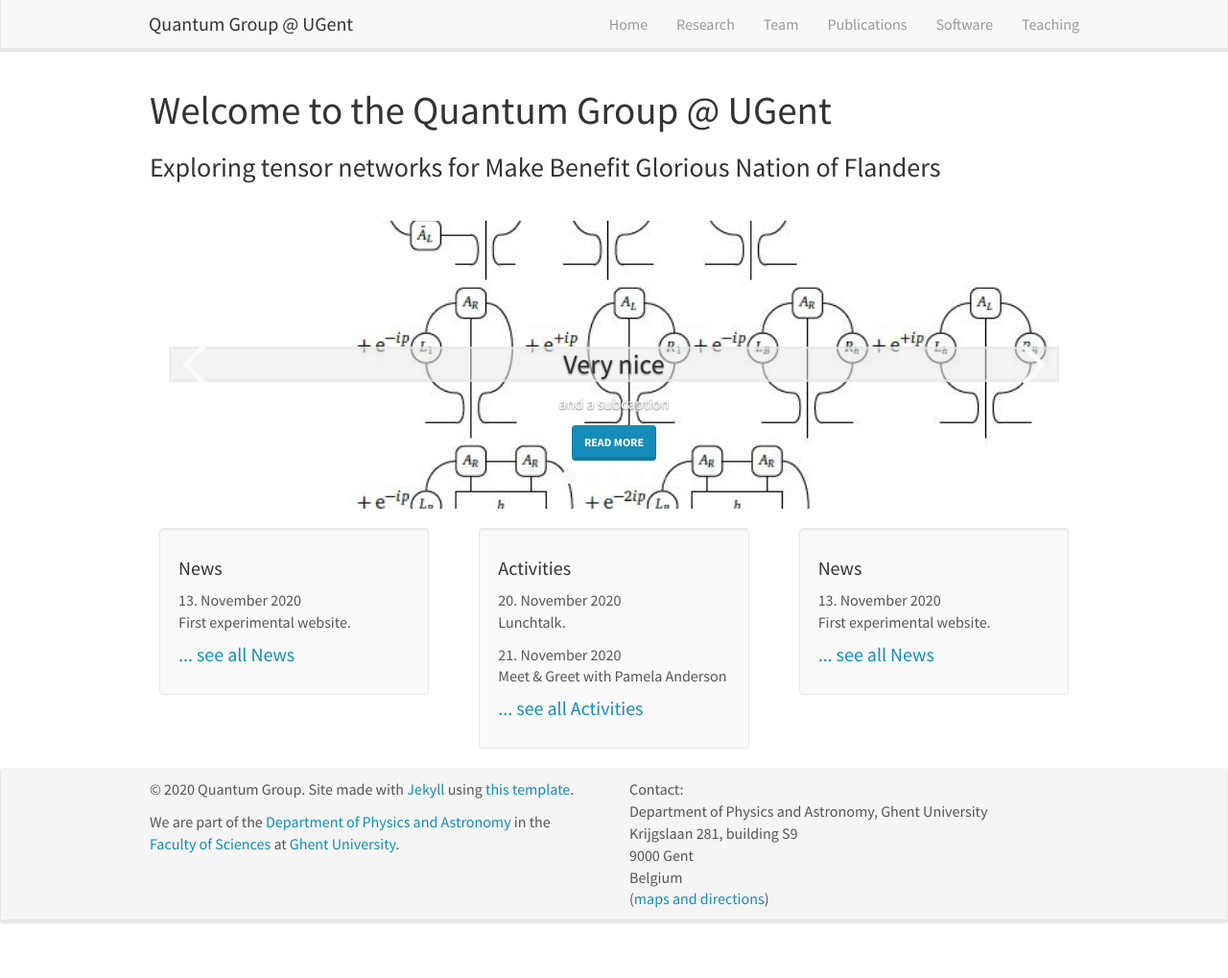
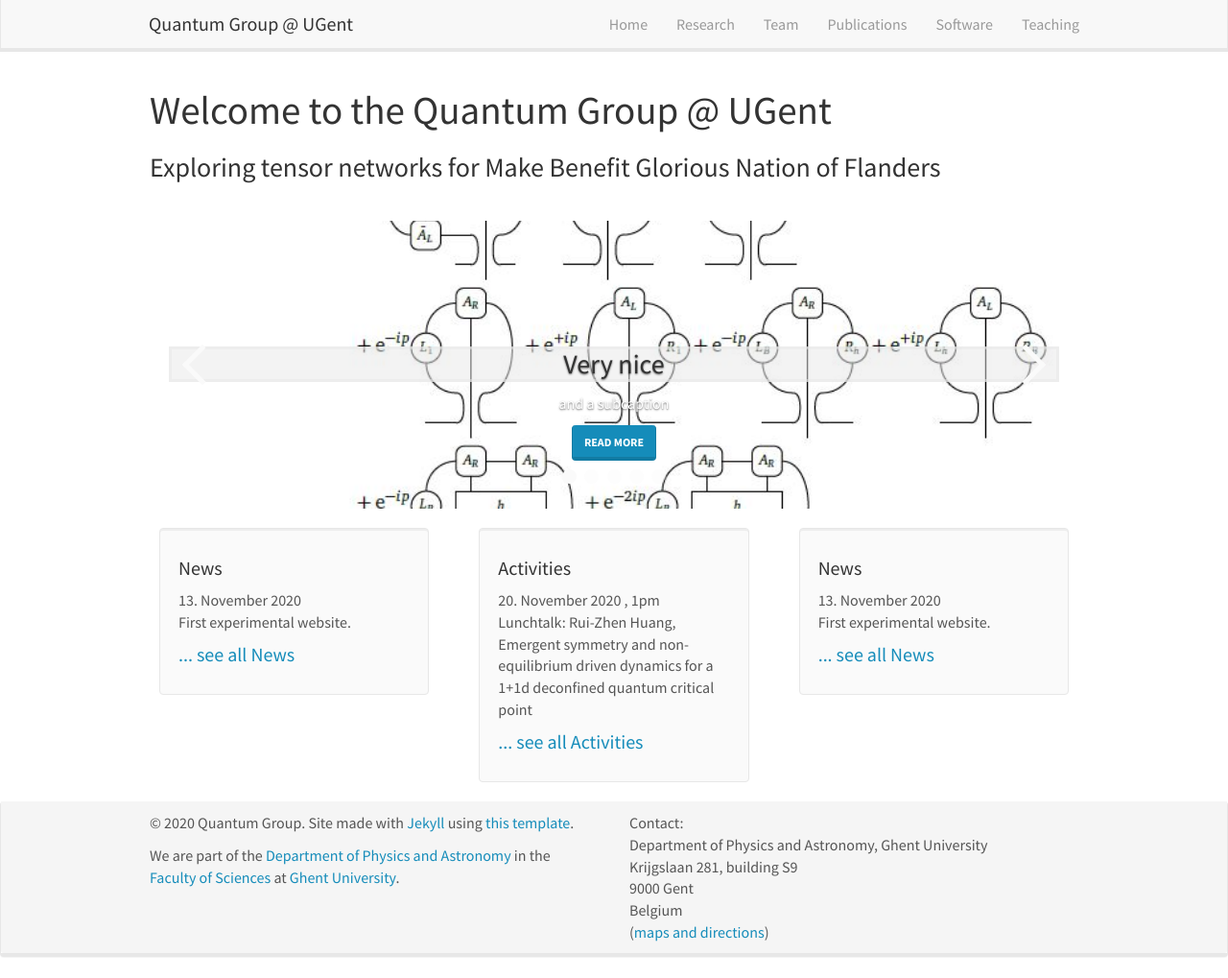
Before and after one commit to quantumghent/quantumghent.github.io, a Jekyll site: the page built from _pages/home.md, in a window 1280 px wide and 1019 px high. Shown: the whole window at 96% size. Built offline with Jekyll 4.4.1, drawn with Linux system fonts in a browser that asks for light colours; nearby versions of some CDN libraries.

Commit message:
Update activities.yml

```diff
--- a/_data/activities.yml
+++ b/_data/activities.yml
@@ -1,4 +1,2 @@
-- date: 20. November 2020
-  headline: "Lunchtalk."
-- date: 21. November 2020
-  headline: Meet & Greet with Pamela Anderson
+- date: 20. November 2020 , 1pm
+  headline: "Lunchtalk: Rui-Zhen Huang, Emergent symmetry and non-equilibrium driven dynamics for a 1+1d deconfined quantum critical point"
```
